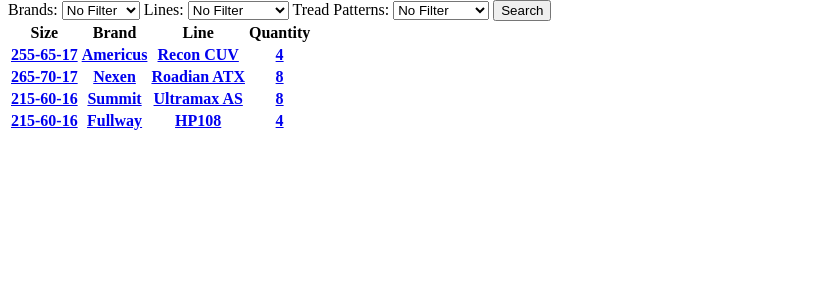
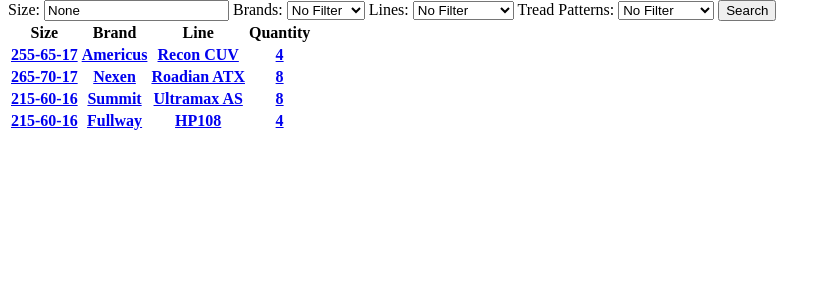
Before and after one commit to lil-flud/Unit-4-Django-Project-Inventory-Tracker, a Django app: page / in a window 1280 px wide. Shown: the part 26-326 px from the top of the page, without its empty margins (0-830 px from the left). Run offline with Django 4.2, Linux system fonts and the light colour scheme; data comes from the database, SQL or seed files in the repository; both versions use the stored data as it was after the commit; lists and menus that the app fills with data are empty.

Commit message:
Added size search to home view.

```diff
--- a/app/models.py
+++ b/app/models.py
@@ -1,4 +1,5 @@
 from django.db import models
+from django.contrib.auth.models import User
 
 # Create your models here.
 
--- a/app/templates/home.html
+++ b/app/templates/home.html
@@ -14,6 +14,8 @@
     {% block content %}
     <form action="{% url 'home' %}" method="POST">
       {% csrf_token %}
+      <label>Size:</label>
+      <input name="size" type="text" required="False" value="None" />
       <label>Brands:</label>
       <select name="brand" id="brand">
         <option value="None">No Filter</option>
--- a/app/views.py
+++ b/app/views.py
@@ -21,6 +21,8 @@
 def home(request):
     tires_all = Tire.objects.all()
     # current_user = request.user
+    logged_in_check = logged_in_check_function(request)
+    size_filter = sorted(list(set(Tire.objects.values_list("size", flat=True))))
     brand_filter = sorted(list(set(Tire.objects.values_list("brand", flat=True))))
     line_filter = sorted(list(set(Tire.objects.values_list("line", flat=True))))
     tread_pattern_filter = sorted(
@@ -30,20 +32,23 @@
     tire_list_len_check = False
 
     if request.method == "POST":
+        searched_size = request.POST["size"]
         searched_brand = request.POST["brand"]
         searched_line = request.POST["line"]
         searched_tread_pattern = request.POST["tread_pattern"]
 
         q = {}
+        if searched_size != "None":
+            q.update({"size": searched_size})
         if searched_brand != "None":
             q.update({"brand": searched_brand})
         if searched_line != "None":
             q.update({"line": searched_line})
         if searched_tread_pattern != "None":
             q.update({"tread_pattern": searched_tread_pattern})
-        tire_list = Tire.objects.filter(**q)
+        filtered_tire_list = Tire.objects.filter(**q)
 
-        if len(q) == 0 and len(tire_list) == 0 or len(tire_list) == 0:
+        if len(q) == 0 and len(filtered_tire_list) == 0 or len(filtered_tire_list) == 0:
             tire_list_len_check = True
 
         context = {
@@ -51,7 +56,8 @@
             "brands": brand_filter,
             "lines": line_filter,
             "tread_patterns": tread_pattern_filter,
-            "tires": tire_list,
+            "tires": filtered_tire_list,
+            "logged_in": logged_in_check,
         }
         return render(request, "home.html", context)
     else:
@@ -60,6 +66,7 @@
             "brands": brand_filter,
             "lines": line_filter,
             "tread_patterns": tread_pattern_filter,
+            "logged_in": logged_in_check,
         }
         return render(request, "home.html", context)
 
@@ -190,3 +197,13 @@
 def loginView(request):
     context = {}
     return render(request, "login.html", context)
+
+
+# =======EXTRA FUNCTIONS AND CHECKS=======#
+
+
+def logged_in_check_function(request):
+    logged_in_check = False
+    if request.user in User.objects.all():
+        logged_in_check = True
+    return logged_in_check
```
Also changed, not shown: app/templates/add_tire.html (+3 -4 lines), db.sqlite3.
